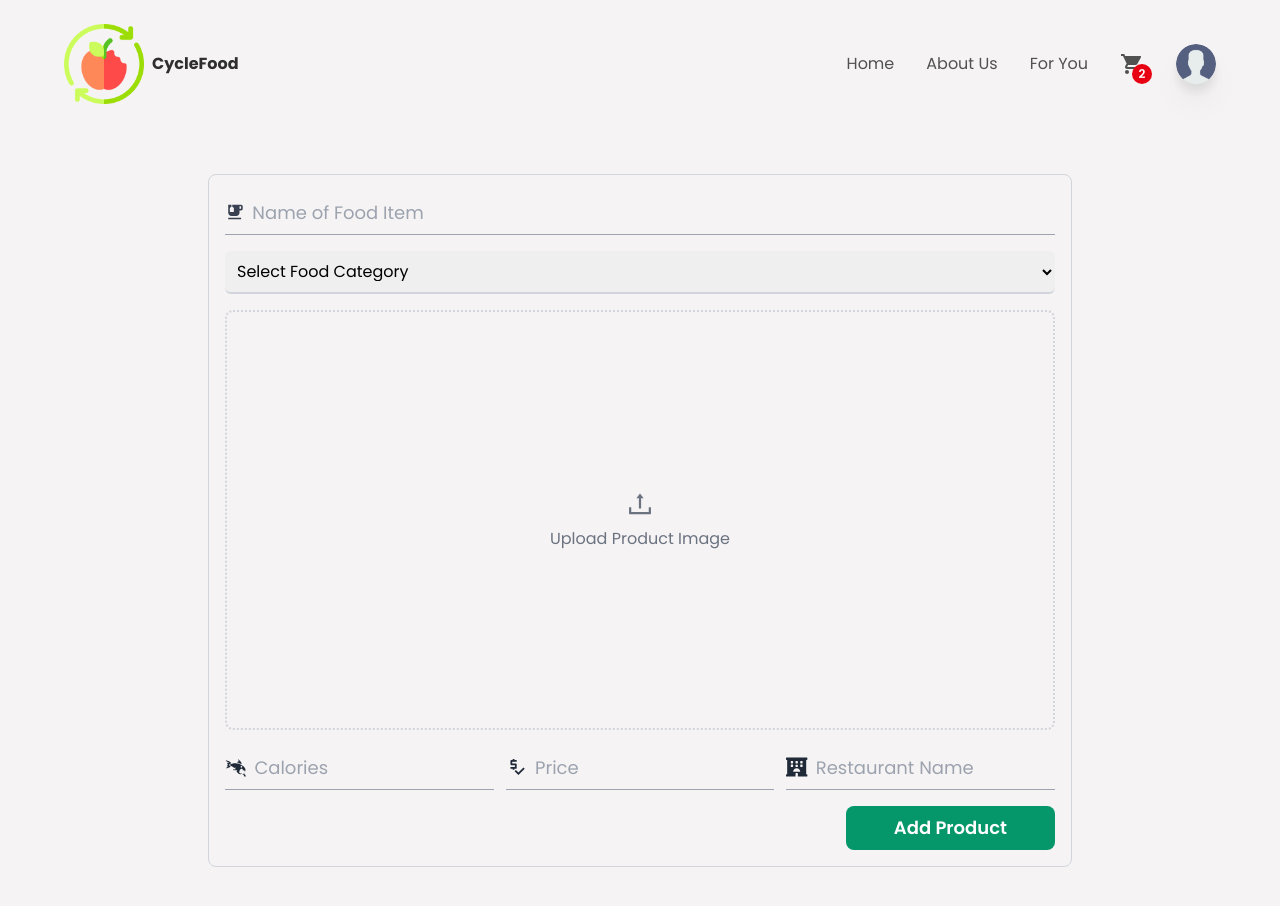
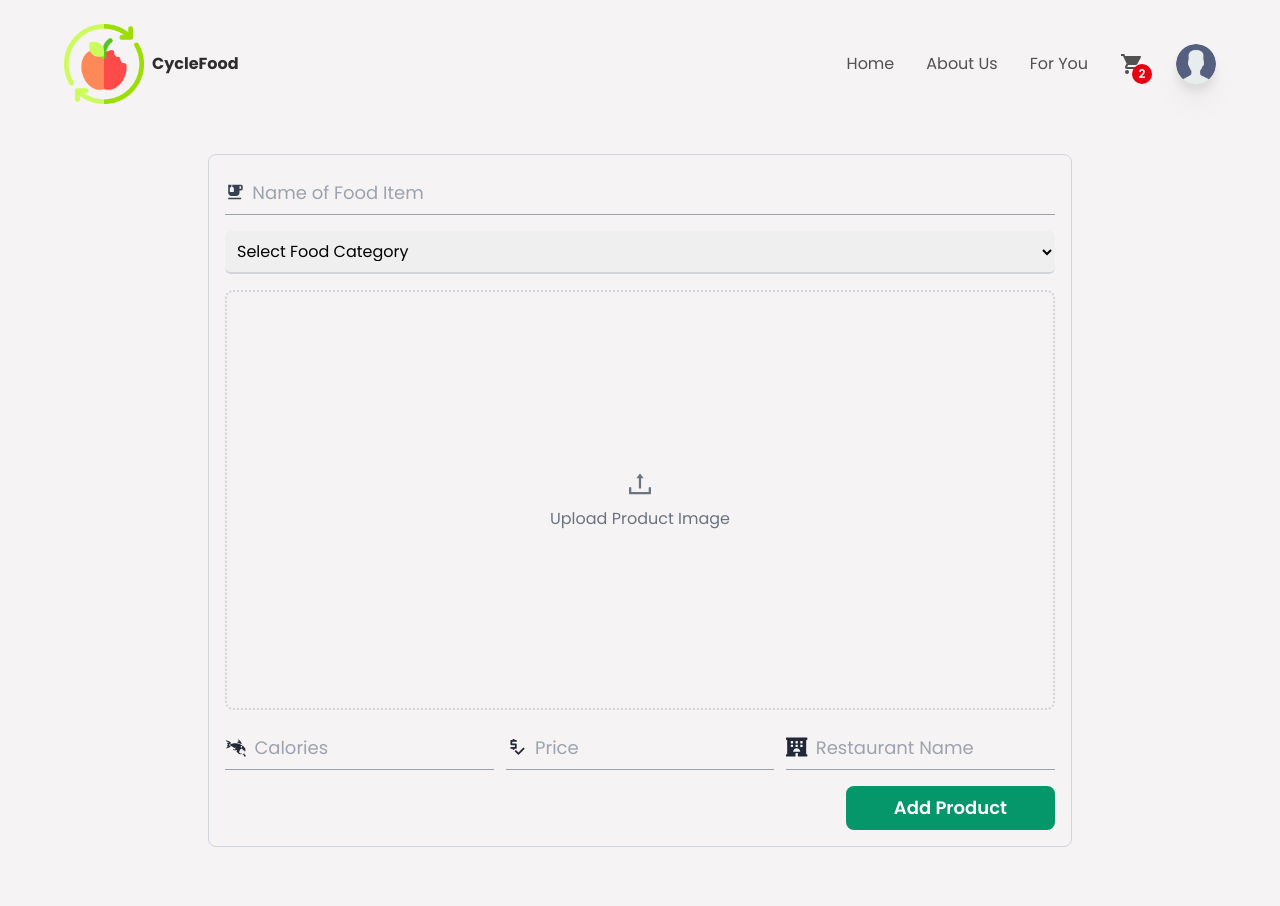
Before and after one commit to pragnathc163/area-814, a React (Create React App) app: page /createItem in a window 1280 px wide. Shown: the top 906 px of the page. Built offline with nearby package versions, Linux system fonts and the light colour scheme.

Commit message:
Updated admin account permissions

```diff
--- a/src/components/CreateContainer.jsx
+++ b/src/components/CreateContainer.jsx
@@ -128,7 +128,7 @@ const CreateContainer = () => {
 
   return (
     <div className='w-full min-h-screen flex items-center justify-center'>
-      <div className='w-[75%] border border-gray-300 gap-4 rounded-lg p-4 flex flex-col items-center justify-center'>
+      <div className='w-[75%] border -mt-10 border-gray-300 gap-4 rounded-lg p-4 flex flex-col items-center justify-center'>
         {
           error && (
             <motion.p initial={{ opacity: 0 }} exit={{ opacity: 0 }} animate={{ opacity: 1 }}
--- a/src/components/Header.jsx
+++ b/src/components/Header.jsx
@@ -86,7 +86,7 @@ const Header = () => {
               isMenu && (
                 <motion.div initial={{ opacity: 0, scale: 0.6 }} exit={{ opacity: 0, scale: 0.6 }} animate={{ opacity: 1, scale: 1 }} className='w-40 bg-gray-50 shadow-xl rounded-lg flex flex-col absolute top-12 right-0 px-4 py-2'>
                   {
-                    user && user.email === 'prag2002@uw.edu' && (
+                    user && user.email === 'prag2002@uw.edu' || user.email === 'rgupta4@uw.edu' && (
                       <Link to={'/createItem'}>
                         <p onClick={() => setIsMenu(false)} className='flex items-center cursor-pointer gap-3 hover:bg-slate-100 transition-all
                     duration-100 ease-in-out text-textColor text-base'><MdLibraryAdd />New Item</p>
```
